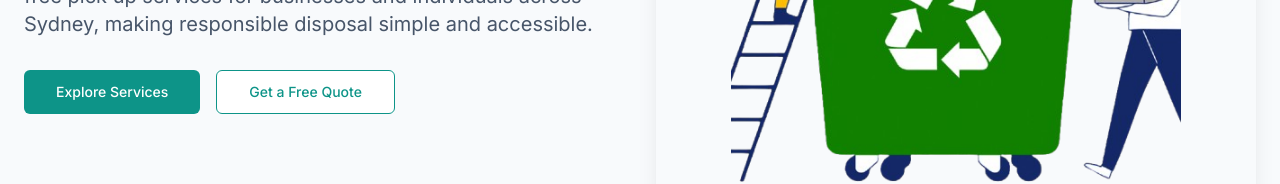
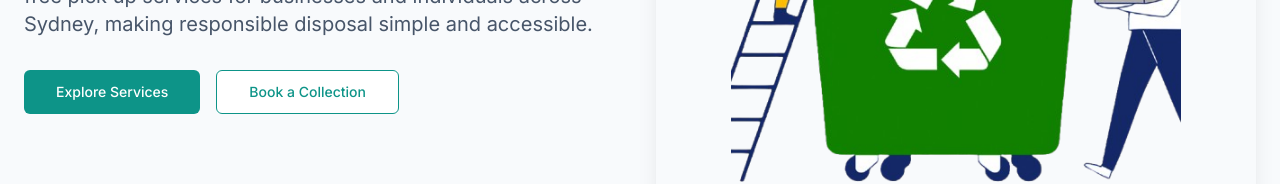
Before and after one commit to enyasystem/adikazewasterecycling, a Next.js app: page / in a window 1280 px wide. Shown: the part 436-620 px from the top of the page. Built offline with nearby package versions, Linux system fonts and the light colour scheme; no server answers.

Commit message:
Update button text

```diff
--- a/app/(site)/HomePageClient.tsx
+++ b/app/(site)/HomePageClient.tsx
@@ -151,7 +151,7 @@ export default function HomePageClient() {
                         variant="outline"
                         className="border-teal-600 text-teal-600 hover:bg-teal-50 bg-white"
                       >
-                        <Link href="/contact#quote">Get a Free Quote</Link>
+                        <Link href="/contact#quote"> Book a Collection</Link>
                       </Button>
                     </div>
                   </div>
```
